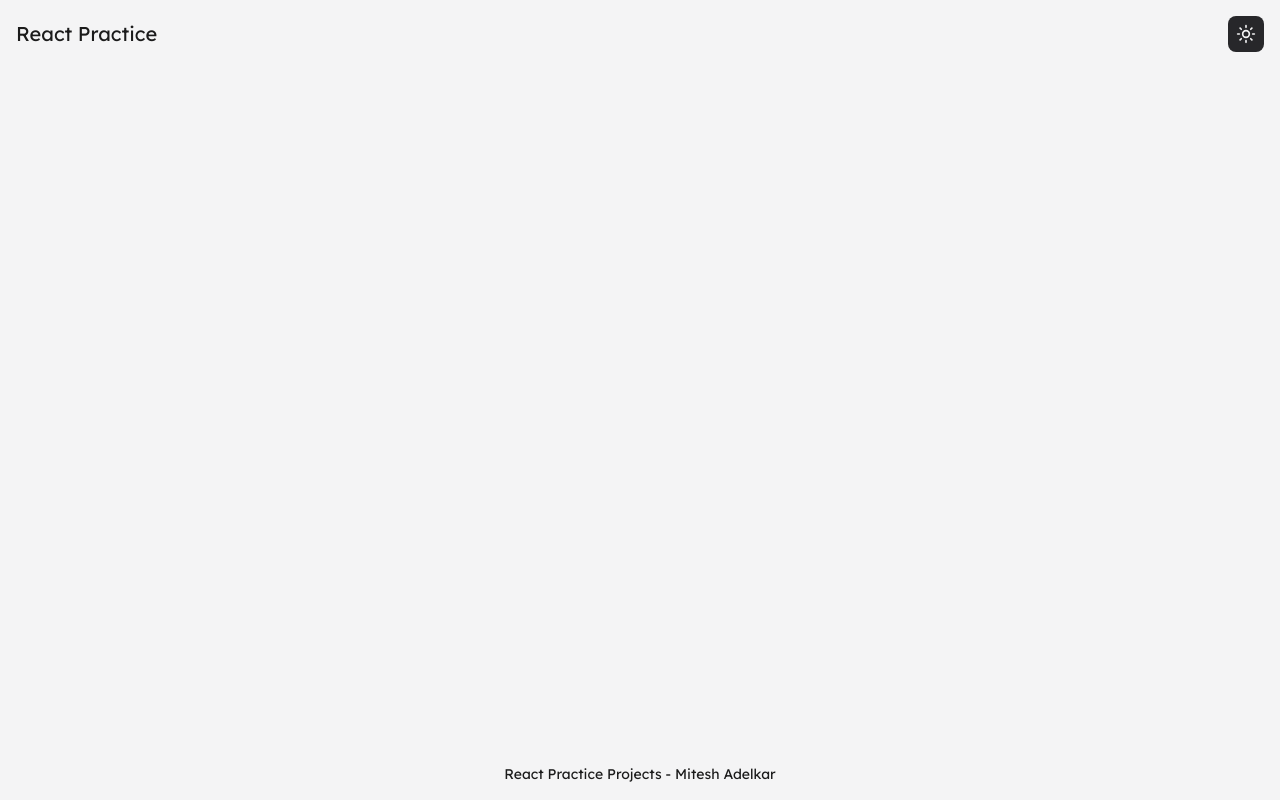
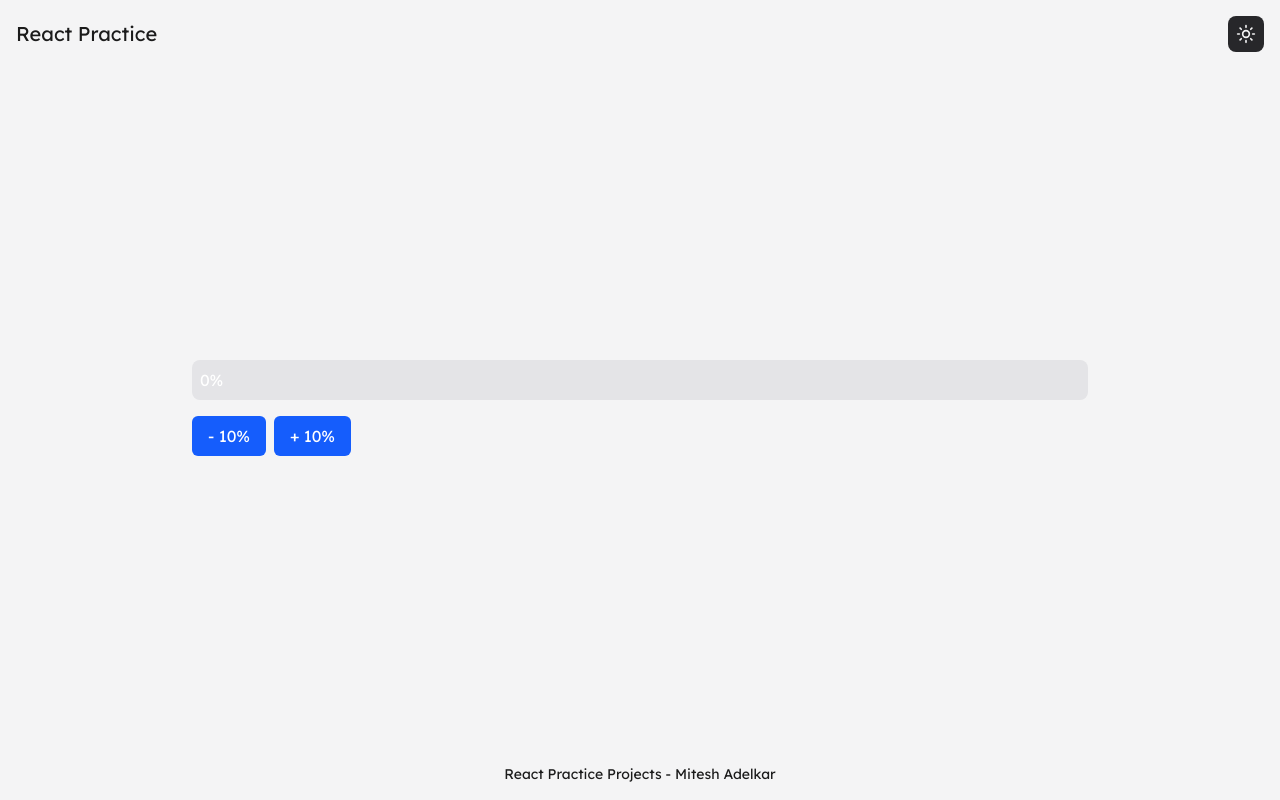
Before and after one commit to Mcraze/React-Practice-Problems, a React (Vite) app: page /problem/progress-bar in a window 1280 px wide. Built offline with nearby package versions, Linux system fonts and the light colour scheme.

Commit message:
Added Progress bar code

```diff
--- a/src/problems/ProgressBar.jsx
+++ b/src/problems/ProgressBar.jsx
@@ -1,7 +1,58 @@
+import { useEffect, useReducer, useState } from "react";
+
 const ProgressBar = () => {
+
+    const initialValue = { progress: 0 }
+
+    function reducerFunction(state, action) {
+        switch (action.type) {
+            case "increment_value": {
+                if (state.progress >= 100) {
+                    return state
+                }
+                return { progress: state.progress + 10 }
+            }
+            case "decrement_value": {
+                if (state.progress <= 0) {
+                    return state
+                }
+                return { progress: state.progress - 10 }
+            }
+            default: {
+                return state
+            }
+        }
+    }
+
+    const [progressValue, setProgressValue] = useReducer(reducerFunction, initialValue)
+    const [progressColor, setProgressColor] = useState("bg-red-500")
+
+    useEffect(() => {
+        if (progressValue.progress < 40) {
+            setProgressColor("bg-red-500")
+        }
+        else if (progressValue.progress < 80) {
+            setProgressColor("bg-yellow-400")
+        }
+        else {
+            setProgressColor("bg-emerald-400")
+        }
+    }, [progressValue.progress])
+
     return (
-        <div>
-
+        <div className="max-w-4xl w-full m-auto">
+            <div className="h-10 rounded-lg bg-zinc-200 overflow-clip">
+                <div
+                    className={`${progressColor} h-full flex items-center transition-all duration-300 text-center text-white`}
+                    style={{ width: `${progressValue.progress}%` }}
+                >
+                    <div className="pl-2">{progressValue.progress}%</div>
+                </div>
+            </div>
+            <div className="flex gap-2 mt-4">
+                <button className="btn-primary" onClick={() => setProgressValue({ type: "decrement_value" })}>- 10%</button>
+                <button className="btn-primary" onClick={() => setProgressValue({ type: "increment_value" })}>+ 10%</button>
+            </div>
         </div>
     )
 }
```
